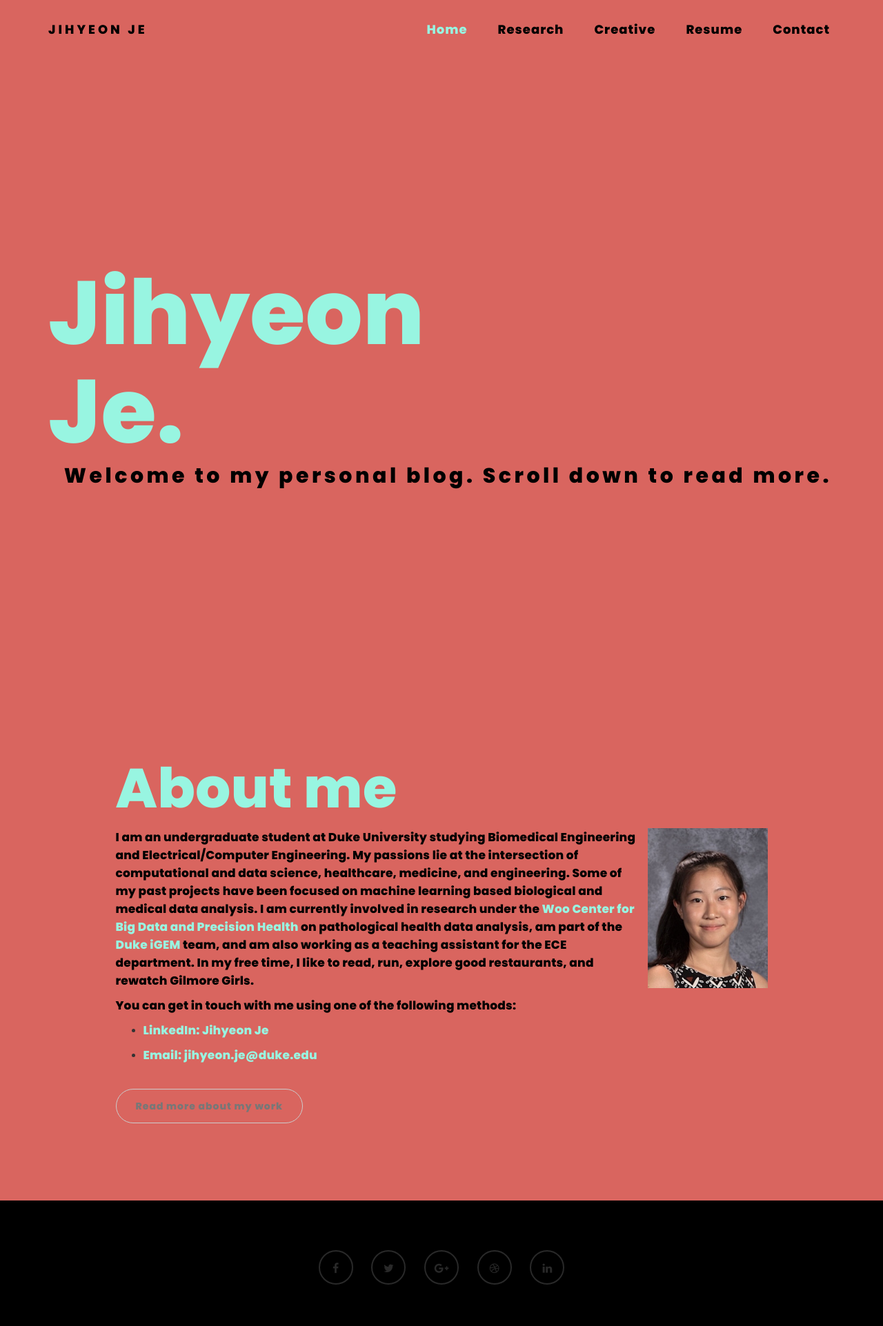
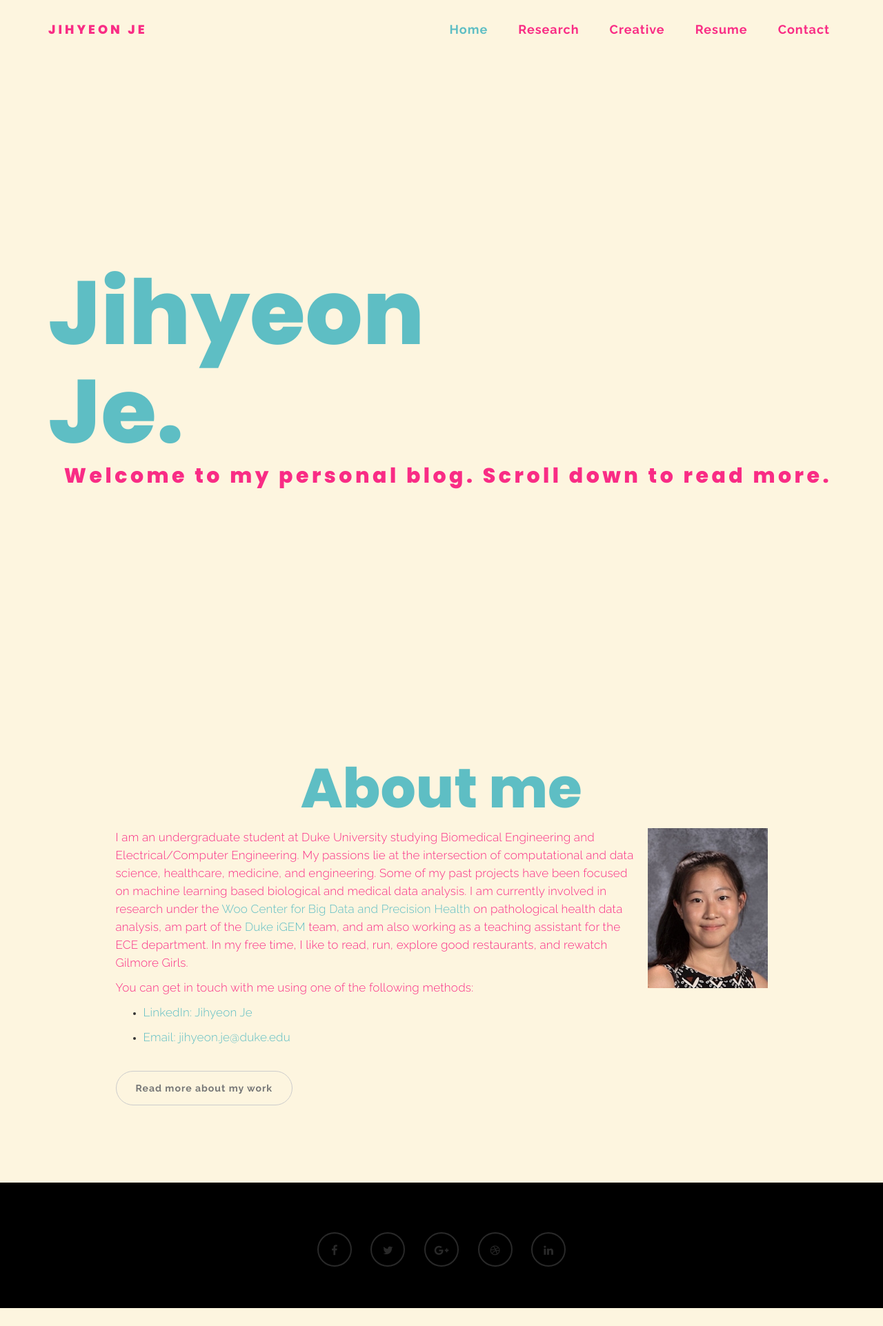
Before and after one commit to rpraka/JihyeonJe.com, a Jekyll site: the page index.html, which Jekyll copies as it is, in a window 1280 px wide. Shown: the whole page at 69% size. Built offline with Jekyll 4.4.1, drawn with Linux system fonts in a browser that asks for light colours; after the commit the page ends 1897 px from its top, so only the background shows below that.

Commit message:
Add files via upload

```diff
--- a/css/style.css
+++ b/css/style.css
@@ -4,7 +4,7 @@ http://www.tooplate.com/view/2085-neuron
 */
 
 body {
-		background: #d9655f;
+		background: #FDF5DF;
     font-family: 'Poppins', sans-serif;
     font-style: normal;
 		font-weight: 300;
@@ -25,7 +25,7 @@ body {
   z-index: -1; /* Place the pseudo element right under the content */
   top: 0;
   left: 0;
-  background: linear-gradient(to top, cyan 50%, transparent 50%);
+  background: linear-gradient(to top, #5EBEC4 50%, transparent 50%);
   animation-name: highlight;
   animation-duration: 3s;
   animation-iteration-count: 1;
@@ -58,7 +58,7 @@ h1,h2,h3,h4,h5,h6 {
 }
 
 h1 {
-    color: #98f5e1;
+    color: #5EBEC4;
     text-align: left;
     font-size: 80px;
     padding-bottom: 14px;
@@ -66,7 +66,7 @@ h1 {
 }
 
 h2 {
-    color: #98f5e1;
+    color: #5EBEC4;
     text-align: left;
     font-size: 170px;
     padding-bottom: 18px;
@@ -79,7 +79,7 @@ h2,h3 {
 
 h3 {
   text-align: right;
-  color: #000000;
+  color: #F92C85;
   font-weight: bold;
   font-size: 23px;
 }
@@ -92,7 +92,7 @@ h4 {
 }
 
 p {
-    color: #000000;
+    color: #F92C85;
     font-size: 17px;
     font-weight: 300;
     line-height: 26px;
@@ -100,7 +100,7 @@ p {
 }
 
 .btn-success:focus {
-  background-color: #000;
+  background-color: #F92C85;
   border-color: transparent;
 }
 
@@ -236,7 +236,7 @@ p {
 
 .typewriter h3 {
   overflow: hidden; /* Ensures the content is not revealed until the animation */
-  border-right: .15em solid cyan; /* The typwriter cursor */
+  border-right: .15em solid #5EBEC4; /* The typwriter cursor */
   white-space: nowrap; /* Keeps the content on a single line */
   margin: 0 auto; /* Gives that scrolling effect as the typing happens */
   letter-spacing: .15em; /* Adjust as needed */
@@ -275,21 +275,21 @@ p {
 /* The typewriter cursor effect */
 @keyframes blink-caret {
   from, to { border-color: transparent }
-  50% { border-color: #98f5e1; }
+  50% { border-color: #5EBEC4; }
 }
 html{
   -webkit-font-smoothing: antialiased;
 }
 
 a {
-  color: #98f5e1;
+  color: #5EBEC4;
   -webkit-transition: 0.5s;
   -o-transition: 0.5s;
   transition: 0.5s;
   text-decoration: none !important;
 }
 a:hover, a:active, a:focus {
-  color: #98f5e1;
+  color: #5EBEC4;
   outline: none;
 }
 
@@ -329,7 +329,7 @@ a:link {
 }
 
 .overlay {
-  background: rgba(0,0,0,0.7 );
+  background: #5EBEC4;
   width: 100%;
   height: 100vh;
   position: absolute;
@@ -361,11 +361,11 @@ a:link {
   flex-flow: row nowrap;
   justify-content: center;
   align-items: center;
-  background: none repeat scroll 0 0 #d9655f;
+  background: none repeat scroll 0 0 #FDF5DF;
 }
 
 .sk-spinner-wordpress.sk-spinner {
-  background-color: #d9655f;
+  background-color: #FDF5DF;
   width: 40px;
   height: 40px;
   border-radius: 40px;
@@ -376,7 +376,7 @@ a:link {
 
 .sk-spinner-wordpress .sk-inner-circle {
   display: block;
-  background-color: #000000;
+  background-color: #F92C85;
   width: 16px;
   height: 16px;
   position: absolute;
@@ -410,17 +410,17 @@ a:link {
 -----------------------------------------*/
 
 .navbar-default {
-    background: #d9655f;
+    background: #FDF5DF;
     margin: 0 !important;
     font-weight: bold;
     padding: 18px 0;
 }
 .navbar-default {
-    border-color: #d9655f;
+    border-color: #FDF5DF;
 }
 
 .navbar-default .navbar-brand {
-  color: #000000;
+  color: #F92C85;
   font-family: 'Poppins', sans-serif;
   font-weight: bold;
   text-transform: uppercase;
@@ -429,7 +429,7 @@ a:link {
 }
 
 .navbar-default .navbar-nav li a {
-    color: #000000;
+    color: #F92C85;
     font-size: 18px;
     font-weight: bold;
     letter-spacing: 1px;
@@ -440,24 +440,24 @@ a:link {
 }
 
 .navbar-default .navbar-nav > li a:hover {
-    color: #98f5e1 !important;
+    color: #5EBEC4 !important;
 }
 
 .navbar-default .navbar-nav > li > a:hover,
 .navbar-default .navbar-nav > li > a:focus {
-    color: #98f5e1;
+    color: #5EBEC4;
     background-color: transparent;
 }
 
 .navbar-default .navbar-nav li a:hover,
  .navbar-default .navbar-nav .active > a {
-    color: #98f5e1;
+    color: #5EBEC4;
   }
 
 .navbar-default .navbar-nav > .active > a,
 .navbar-default .navbar-nav > .active > a:hover,
 .navbar-default .navbar-nav > .active > a:focus {
-    color: #98f5e1;
+    color: #5EBEC4;
     background-color: transparent;
 }
 
@@ -467,7 +467,7 @@ a:link {
   }
 
 .navbar-default .navbar-toggle .icon-bar {
-    background: #98f5e1;
+    background: #5EBEC4;
     border: none;
     border-color: transparent;
   }
@@ -486,7 +486,7 @@ a:link {
 #home {
     background-size: cover;
     background-position: center center;
-    color: #d9655f;
+    color: #FDF5DF;
     display: -webkit-box;
     display: -webkit-flex;
      display: -ms-flexbox;
@@ -500,25 +500,25 @@ a:link {
 }
 
 .main-home {
-  background-color: #d9655f;
+  background-color: #FDF5DF;
   height: 100vh;
   border: none
 }
 
 .main-about {
-  background-color: #d9655f;
+  background-color: #FDF5DF;
 }
 
 .main-single-post {
-  background-color: #d9655f;
+  background-color: #FDF5DF;
 }
 
 .main-gallery {
-  background-color: #d9655f;
+  background-color: #FDF5DF;
 }
 
 .main-contact {
-  background-color: #d9655f;
+  background-color: #FDF5DF;
 }
 
 #particles-js {
@@ -532,19 +532,19 @@ a:link {
 
 #home h2 {
   font-size: 130px;
-  color: #98f5e1;
+  color: #5EBEC4;
 }
 #home h1 {
   font-size: 80px;
-  color: #98f5e1;
+  color: #5EBEC4;
 }
 
 #home h3 {
   font-size: 30px;
-  color: #000000;
+  color: #F92C85;
 }
 #home .btn {
-  background: #d9655f;
+  background: #FDF5DF;
   border: none;
   color: #444;
   font-family: 'Poppins', sans-serif;
@@ -559,8 +559,8 @@ a:link {
 
 #home .btn:hover {
   background: transparent;
-  border-color: #d9655f;
-  color: #d9655f;
+  border-color: #FDF5DF;
+  color: #FDF5DF;
 }
 
 
@@ -603,7 +603,7 @@ a:link {
 }
 
 #gallery .gallery-thumb {
-  background-color: #d9655f;
+  background-color: #FDF5DF;
   box-shadow: 0px 1px 2px 0px rgba(90, 91, 95, 0.15);
   cursor: pointer;
   display: block;
@@ -661,10 +661,10 @@ a:link {
 }
 
 #contact input[type="submit"] {
-  background: #bfba55;
+  background: #479761;
   border-radius: 100px;
   border: none;
-  color: #000000;
+  color: #F92C85;
   font-weight: bold;
   transition: all 0.4s ease-in-out;
 }
@@ -746,9 +746,9 @@ a:link {
 }
 
 .blog-post-des .btn:hover {
-  background: #bfba55;
+  background: #479761;
   border-color: transparent;
-  color: #d9655f;
+  color: #FDF5DF;
 }
 
 .blog-author {
@@ -820,10 +820,10 @@ a:link {
 }
 
 .blog-comment-form input[type="submit"] {
-  background: #bfba55;
+  background: #479761;
   border-radius: 100px;
   border: none;
-  color: #000000;
+  color: #F92C85;
   font-weight: bold;
   transition: all 0.4s ease-in-out;
 }
@@ -831,7 +831,7 @@ a:link {
 .blog-comment-form input[type="submit"]:hover {
   background: #333;
   border-color: transparent;
-  color: #000000;
+  color: #F92C85;
 }
 
 
@@ -867,13 +867,13 @@ a:link {
 
 footer {
     background: #000;
-    color: #d9655f;
+    color: #FDF5DF;
     padding: 50px 0px;
     position: relative;
 }
 
 footer .col-md-4 .fa {
-  color: #d9655f;
+  color: #FDF5DF;
   padding-right: 8px;
 }
 
@@ -891,7 +891,7 @@ footer .footer-copyright {
 
 /* Back top */
 .go-top {
-  background-color: #d9655f;
+  background-color: #FDF5DF;
   transition : all 1s ease;
   bottom: 2em;
   right: 2em;
@@ -908,8 +908,8 @@ footer .footer-copyright {
 }
 
 .go-top:hover {
-    background: #bfba55;
-    color: #000000;
+    background: #479761;
+    color: #F92C85;
 }
 
 
@@ -948,8 +948,8 @@ footer .footer-copyright {
 }
 
 .social-icon li a:hover {
-    border-color: #bfba55;
-    color: #bfba55;
+    border-color: #479761;
+    color: #479761;
     transform: scale(1.1);
 }
 
@@ -974,7 +974,7 @@ footer .footer-copyright {
 @media (max-width: 768px) {
 
   h1 {
-    color:  98f5e1;
+    color:  #5EBEC4;
     font-size: 52px;
   }
 
@@ -1001,7 +1001,7 @@ footer .footer-copyright {
 @media (max-width: 650px) {
 
   h1 {
-    color:  98f5e1;
+    color:  #5EBEC4;
     font-size: 42px;
   }
 
@@ -1013,3 +1013,82 @@ footer .footer-copyright {
   }
 
 }
+
+body {
+  font-family: "Raleway";
+}
+
+h1 {
+  font-family: "Poppins";
+  text-align: center;
+}
+
+#about .row {
+  display: flex;
+  flex-wrap: wrap;
+  padding: 0 4px;
+}
+
+#about .column {
+  flex: 100%;
+  max-width: 100%;
+}
+
+#about .column img {
+  vertical-align: middle;
+}
+
+#about .container {
+  position: relative;
+  width: 100%;
+}
+
+#about image {
+  display: block;
+  width: 100%;
+  height: auto;
+}
+#about .overlay {
+  position: absolute;
+  top: 0;
+  bottom: 0;
+  left: 0;
+  right: 0;
+  height: 100%;
+  width: 100%;
+  opacity: 0;
+  transition: 0.5s ease;
+  background-color: #5EBEC4;
+}
+
+#about .container:hover .overlay {
+  opacity: 0.5;
+}
+
+#about .text {
+  color: white;
+  font-size: 20px;
+  position: absolute;
+  top: 50%;
+  left: 50%;
+  transform: translate(-50%, -50%);
+  -ms-transform: translate(-50%, -50%);
+  text-align: center;
+}
+
+/* Tablet Styles */
+@media only screen and (min-width: 481px) {
+    .column {
+      flex: 50%;
+      max-width: 50%;
+    }
+}
+
+
+/* Desktop Styles */
+@media only screen and (min-width: 1024px) {
+    .column {
+      flex: 33.3%;
+      max-width: 33.3%;
+    }
+}
```
